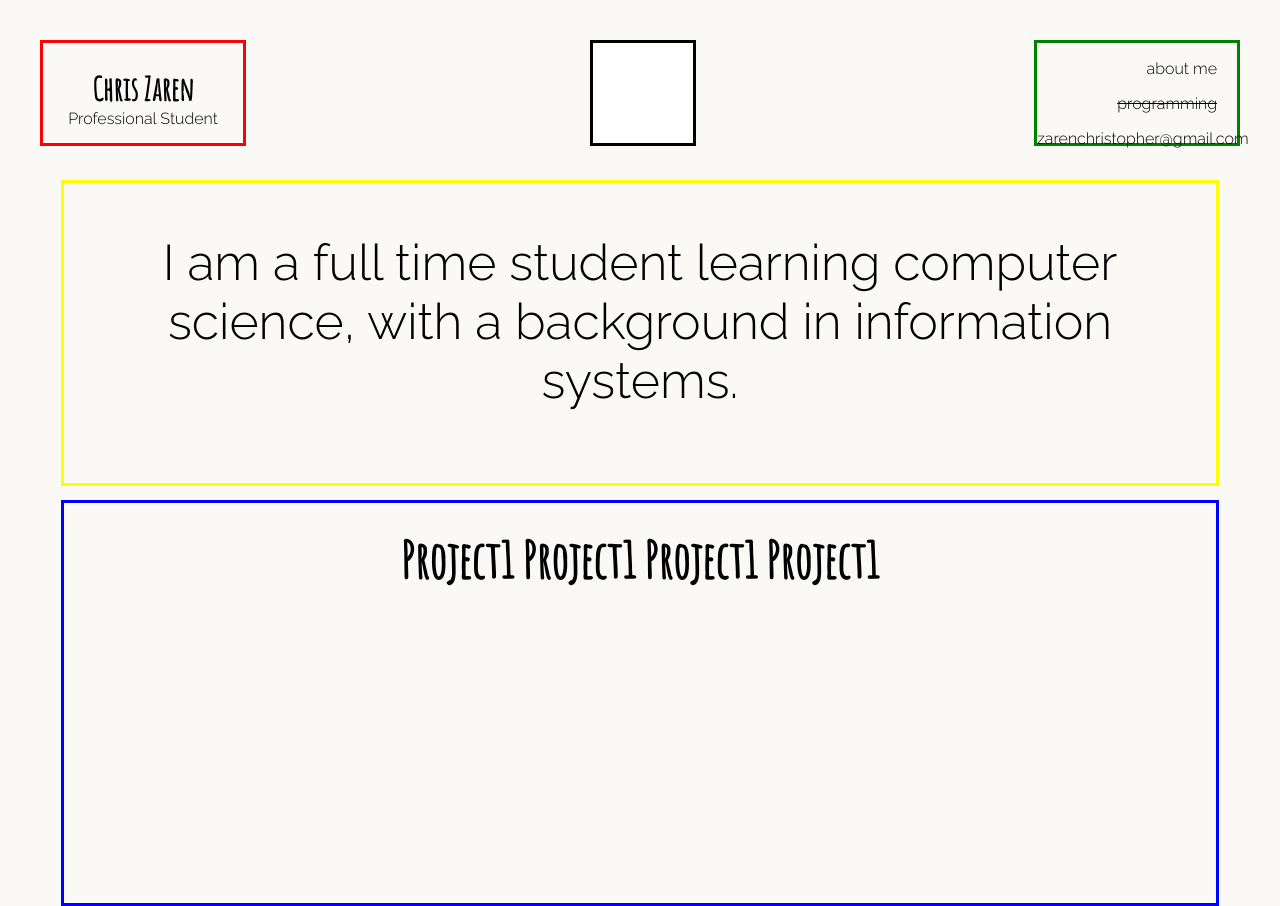
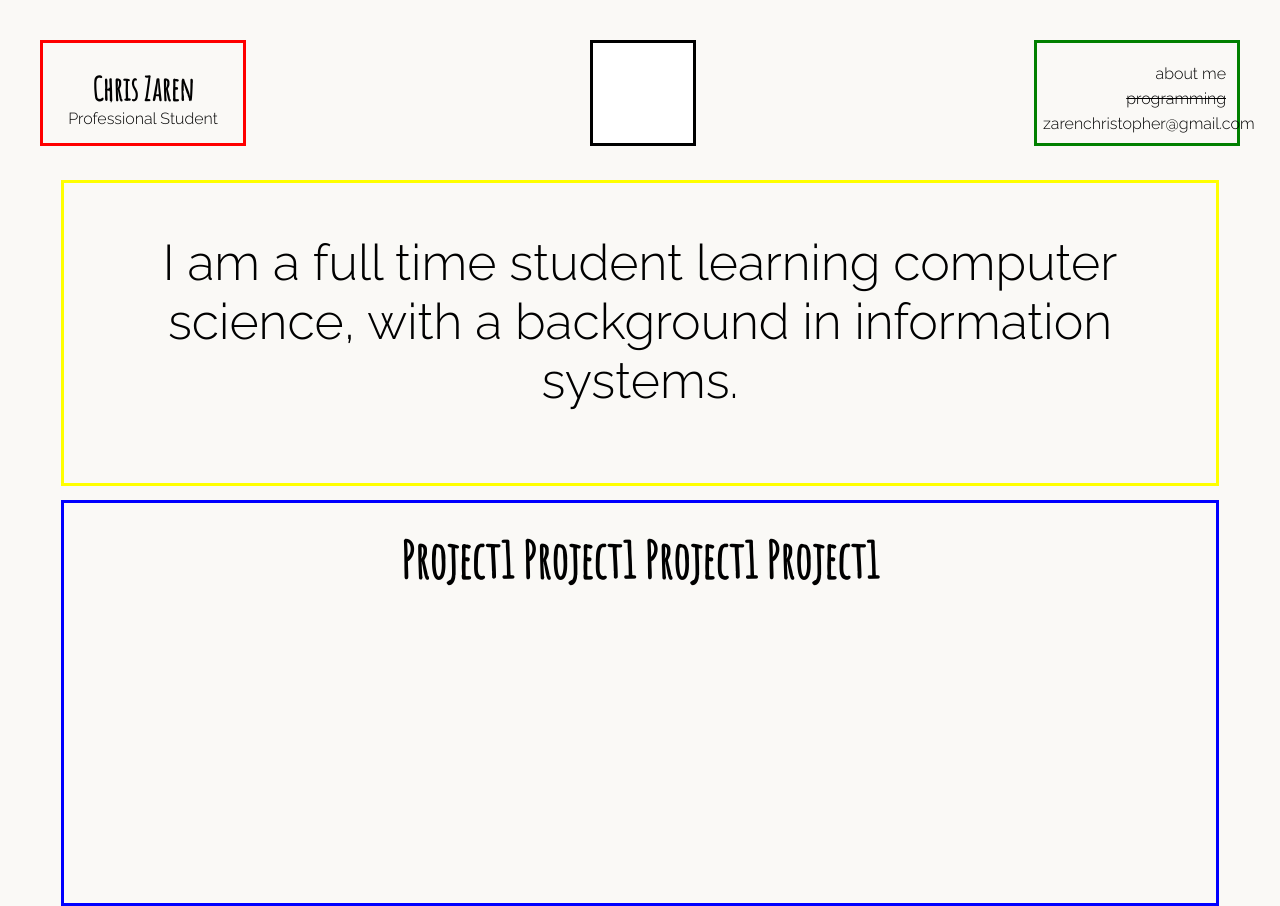
Before and after one commit to ChrisZaren/MySite, a plain HTML site: page index.html in a window 1280 px wide. Shown: the top 906 px of the page. Drawn offline with Linux system fonts and the light colour scheme.

Commit message:
Changed text alignment green box

```diff
--- a/css/styles.css
+++ b/css/styles.css
@@ -18,7 +18,8 @@ h1 {
 
 /**********Class Selectors*********/
 .abouttext {
-  padding-right: 20px;;
+  padding-right: 5px;
+  margin: 6px
 }
 .container {
   border-style: solid;
@@ -101,3 +102,7 @@ h1 {
   font-family: 'Raleway', sans-serif;
   margin-top: 0;
 }
+
+.topline {
+  padding-top: 15px;
+}
--- a/index.html
+++ b/index.html
@@ -23,7 +23,7 @@
   </div>
 
   <div class="container-about">
-    <p class="abouttext">about me</p>
+    <p class="abouttext topline">about me</p>
     <p class="abouttext"><span STYLE="text-decoration:line-through">programming</span></p>
     <p class="abouttext">zarenchristopher@gmail.com</p>
   </div>
```
